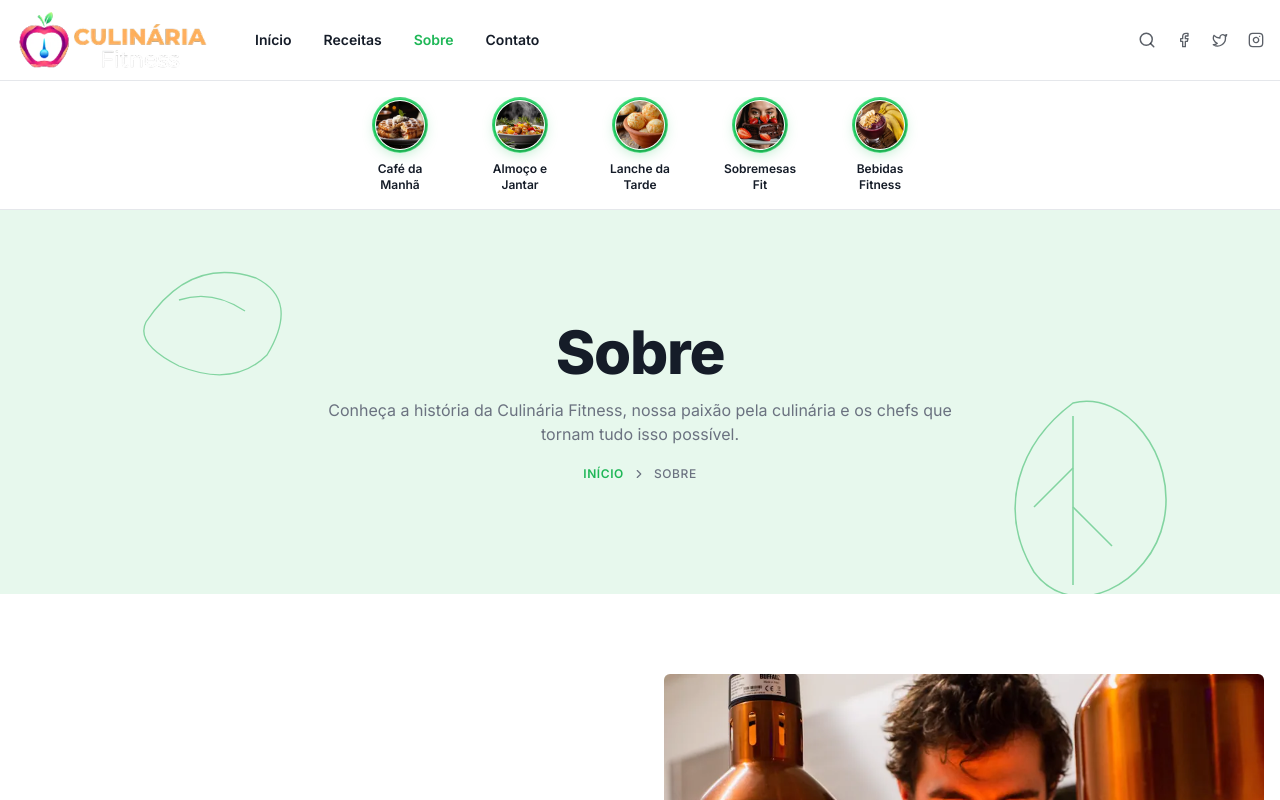
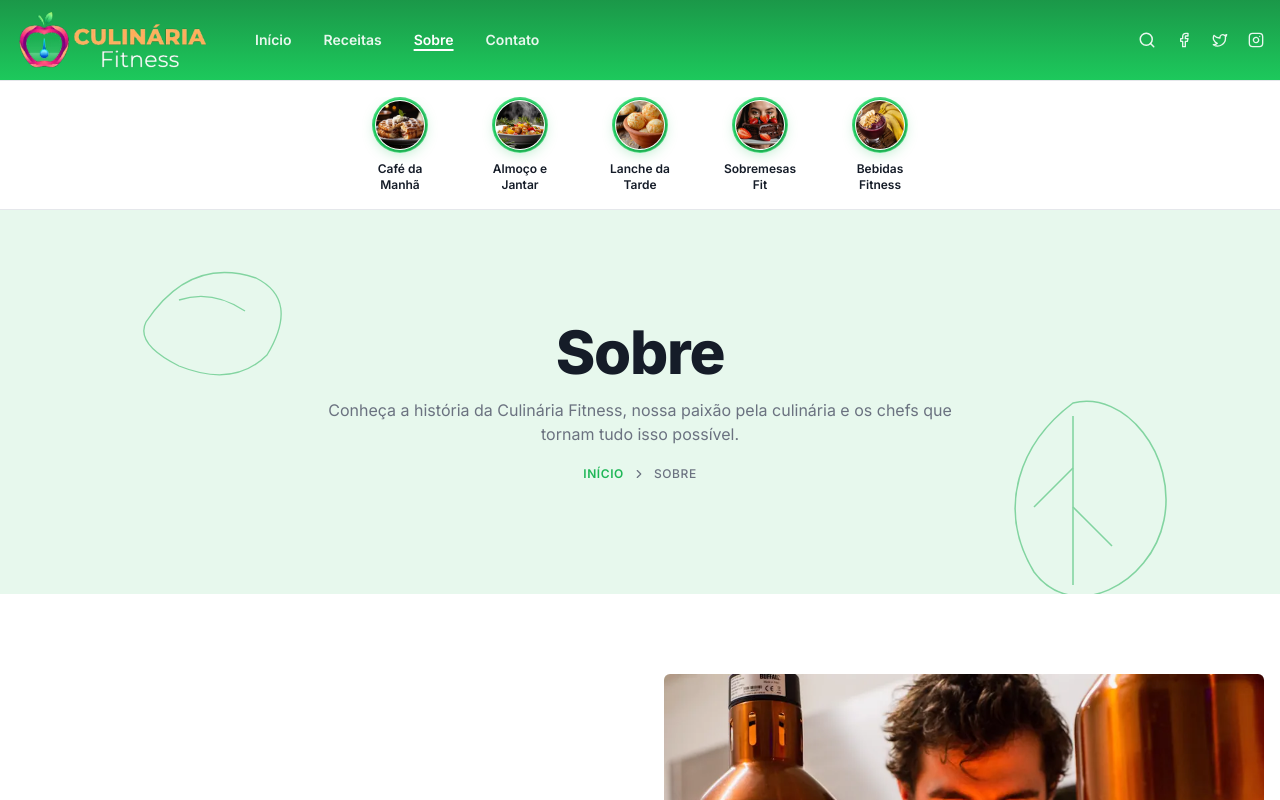
Before and after one commit to danielolimpio/recipe-river-render, a React (Vite) app: page /sobre in a window 1280 px wide. Shown: the top 800 px of the page. Built offline with nearby package versions, Linux system fonts and the light colour scheme.

Commit message:
Changes
Co-authored-by: danielolimpio <177458661+danielolimpio@users.noreply.github.com>

```diff
--- a/src/components/SiteHeader.tsx
+++ b/src/components/SiteHeader.tsx
@@ -75,8 +75,8 @@ export const SiteHeader = () => {
         </div>
       </div>
 
-      {/* Desktop bar - white */}
-      <div className="hidden md:block bg-white">
+      {/* Desktop bar - green gradient */}
+      <div className="hidden md:block bg-header-gradient text-white">
         <div className="container-tasty">
           <div className="flex items-center justify-between h-20 gap-8">
             <div className="flex items-center gap-10">
@@ -92,7 +92,7 @@ export const SiteHeader = () => {
                     end={item.to === '/'}
                     className={({ isActive }) =>
                       `text-sm font-semibold transition-colors ${
-                        isActive ? 'text-tasty-orange' : 'text-tasty-dark hover:text-tasty-orange'
+                        isActive ? 'text-white underline underline-offset-4 decoration-2' : 'text-white/90 hover:text-white'
                       }`
                     }
                   >
@@ -102,21 +102,21 @@ export const SiteHeader = () => {
               </nav>
             </div>
 
-            <div className="flex items-center gap-5 text-tasty-dark/70">
+            <div className="flex items-center gap-5 text-white/90">
               <button
                 onClick={() => setSearchOpen(!searchOpen)}
-                className="hover:text-tasty-orange transition-colors"
+                className="hover:text-white transition-colors"
                 aria-label="Buscar"
               >
                 <Search className="h-[18px] w-[18px]" />
               </button>
-              <a href="#" aria-label="Facebook" className="hover:text-tasty-orange transition-colors">
+              <a href="#" aria-label="Facebook" className="hover:text-white transition-colors">
                 <Facebook className="h-4 w-4" />
               </a>
-              <a href="#" aria-label="Twitter" className="hover:text-tasty-orange transition-colors">
+              <a href="#" aria-label="Twitter" className="hover:text-white transition-colors">
                 <Twitter className="h-4 w-4" />
               </a>
-              <a href="#" aria-label="Instagram" className="hover:text-tasty-orange transition-colors">
+              <a href="#" aria-label="Instagram" className="hover:text-white transition-colors">
                 <Instagram className="h-4 w-4" />
               </a>
             </div>
```
